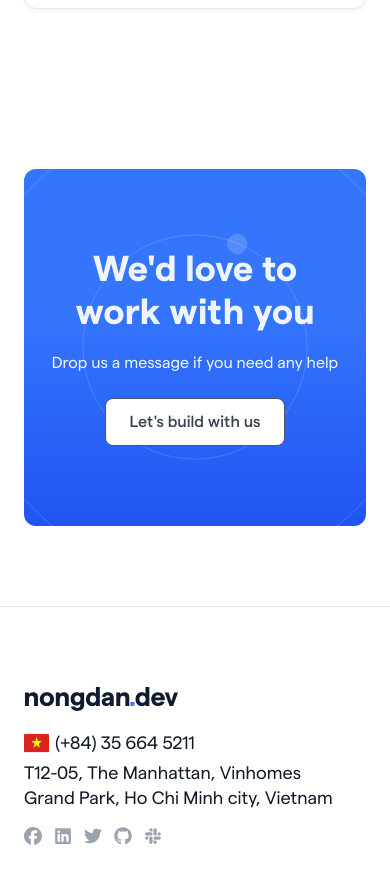
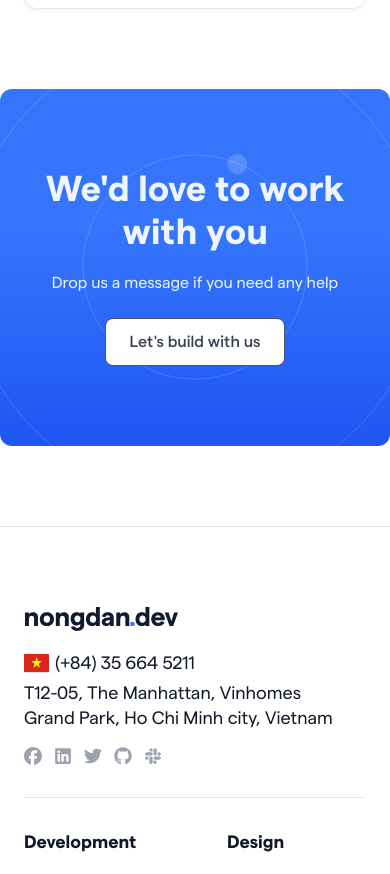
Before and after one commit to nongdan-dev/website, a React (Vite) app: page / in a window 390 px wide. Shown: the part 7937-8811 px from the top of the page. Built offline with nearby package versions, Linux system fonts and the light colour scheme.

Commit message:
Fix: fill full screen call to action

```diff
--- a/src/components/widget/CallToAction.tsx
+++ b/src/components/widget/CallToAction.tsx
@@ -5,8 +5,8 @@ import { Section } from './Section'
 
 export function CallToAction() {
   return (
-    <Section className='lg:-mx-[calc((100vw-100%)/2)] lg:pt-0'>
-      <div className='relative place-items-center overflow-clip rounded-xl bg-gradient-to-b from-primary-500 from-40% to-primary-600 py-20 text-center text-primary-50'>
+    <Section className='pt-0 lg:pt-12'>
+      <div className='relative -mx-[calc((100vw-100%)/2)] place-items-center overflow-clip rounded-xl bg-gradient-to-b from-primary-500 from-40% to-primary-600 py-20 text-center text-primary-50 lg:mx-auto lg:w-full'>
         <Orbits className='pointer-events-none absolute left-1/2 top-1/2 -translate-x-1/2 -translate-y-1/2 -rotate-[35deg] text-[56.25rem] text-primary-100/20' />
         <Section.Title className='relative z-10 w-full px-6 sm:text-4xl lg:text-5xl'>
           We'd love to work with you
```
